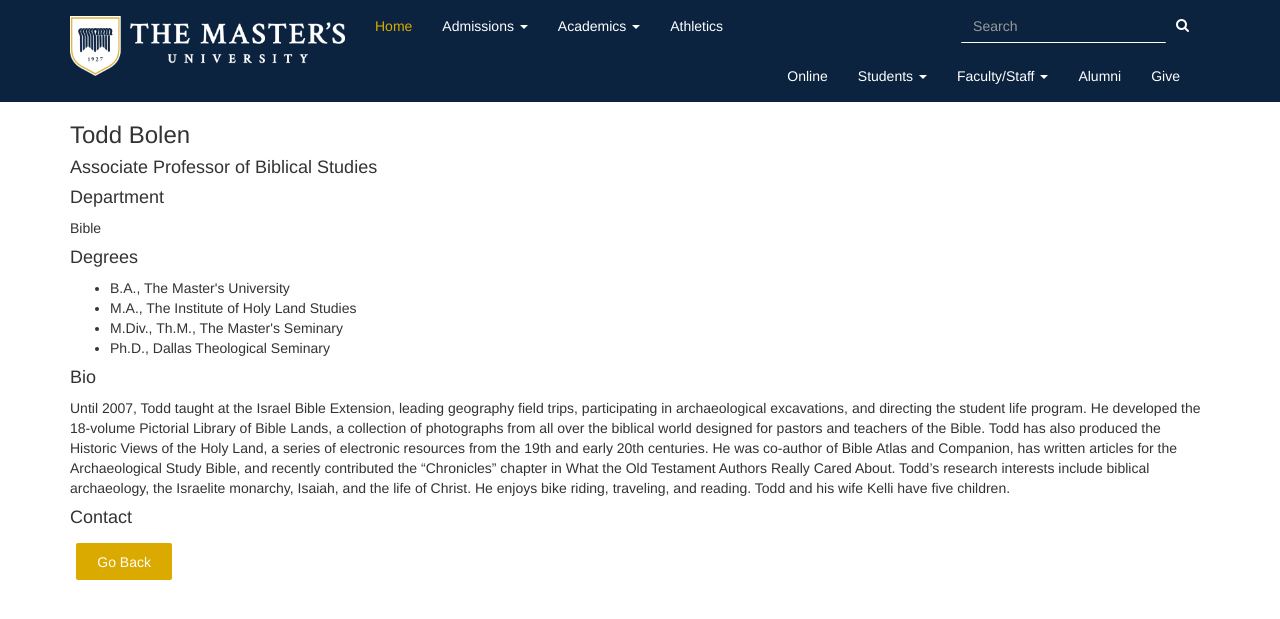
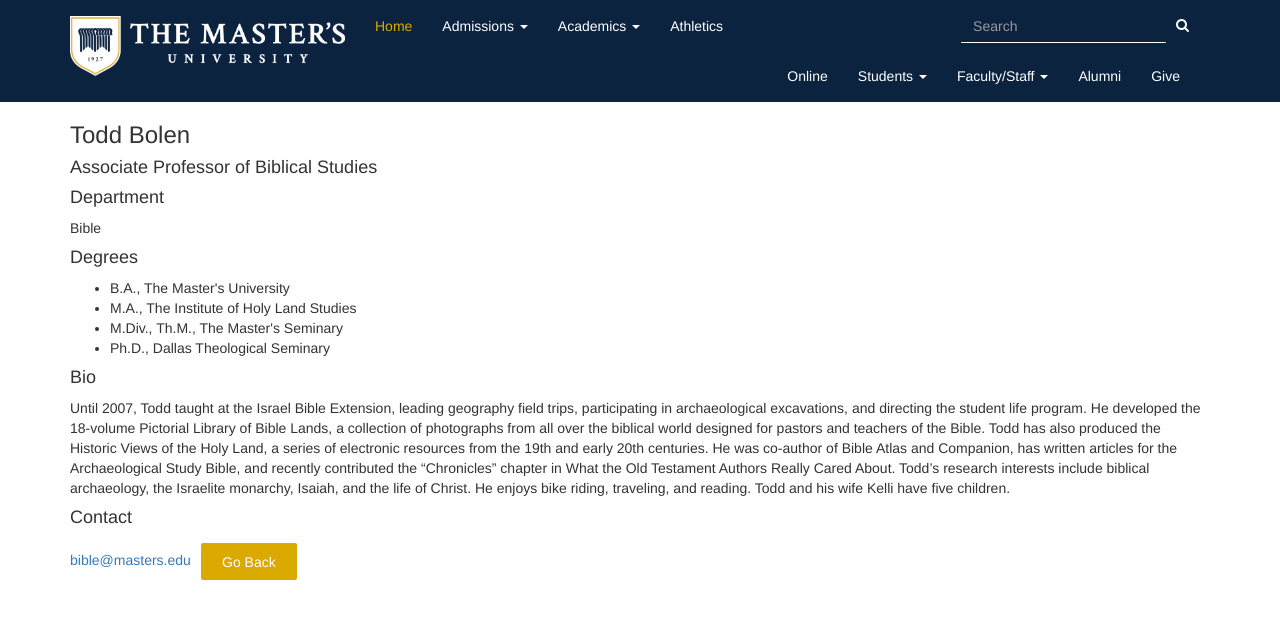
Before and after one commit to gerdums/masters-old, a Jekyll site: the page built from _faculty/todd-bolen.markdown, in a window 1280 px wide. Shown: the top 619 px of the page. Built offline with Jekyll 4.4.1, drawn with Linux system fonts in a browser that asks for light colours; nearby versions of some CDN libraries.

Commit message:
Updated Todd Bolen

```diff
--- a/_faculty/todd-bolen.markdown
+++ b/_faculty/todd-bolen.markdown
@@ -19,4 +19,5 @@
 - M.A., The Institute of Holy Land Studies
 - M.Div., Th.M., The Master's Seminary
 - Ph.D., Dallas Theological Seminary
+email: bible@masters.edu
 ---
```
